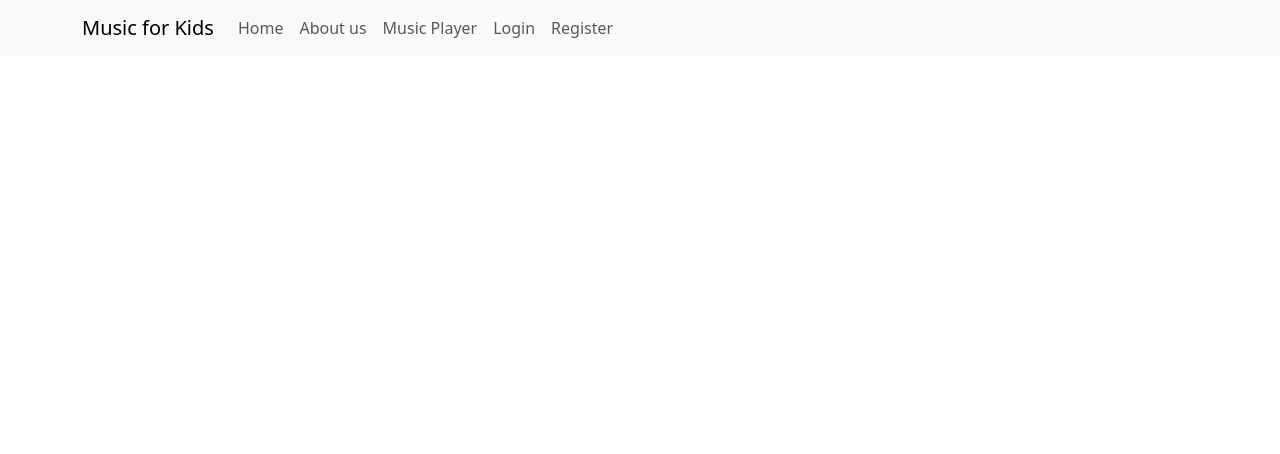
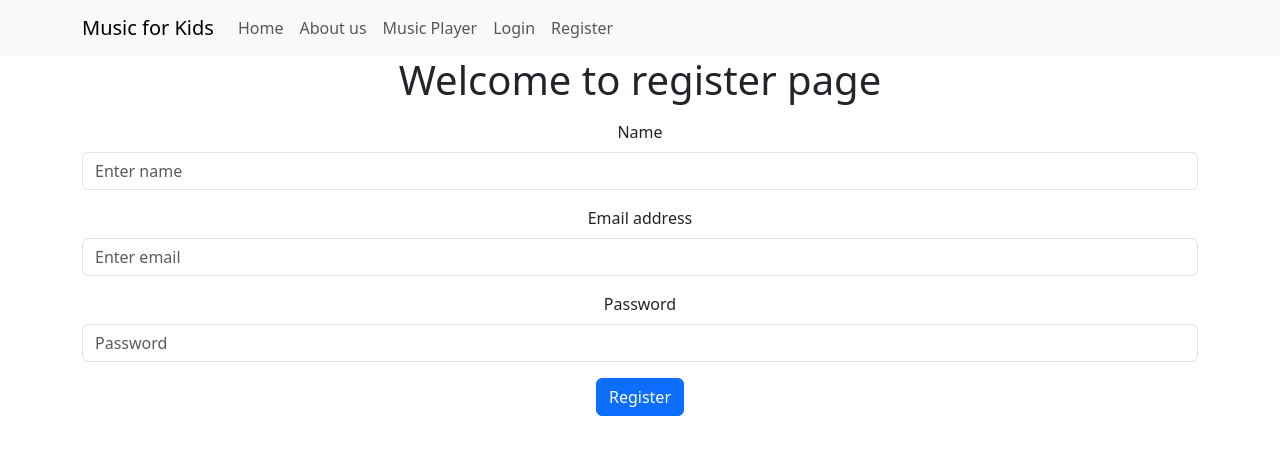
Before and after one commit to iva0902/iteh, a React (Create React App) app in the folder muzika-ui/: page /register in a window 1280 px wide. Shown: the top 454 px of the page. Built offline with nearby package versions, Linux system fonts and the light colour scheme.

Commit message:
registracija

```diff
--- a/muzika-ui/src/stranice/Register.jsx
+++ b/muzika-ui/src/stranice/Register.jsx
@@ -1,9 +1,56 @@
-import React from 'react';
+import React, {useState} from 'react';
+import useForm from "../hooks/useForm";
+import instance from "../request/instance";
+import {Button, Container, Form} from "react-bootstrap";
 
 const Register = () => {
+    const [message, setMessage] = useState('');
+
+    const {formData, handleChange} = useForm({
+        email: '',
+        password: '',
+        name: '',
+    });
+
+    const handleRegister = () => {
+        instance.post('/register', formData)
+            .then((response) => {
+                console.log(response);
+                setMessage('User registered successfully. Please login');
+            })
+            .catch((error) => {
+                console.log(error);
+                setMessage('Invalid credentials');
+            });
+
+    }
+
     return (
         <div>
+            <Container>
+                <h1>Welcome to register page</h1>
+                <p>{message}</p>
 
+                <Form>
+                    <Form.Group className="mb-3" controlId="formBasicName">
+                        <Form.Label>Name</Form.Label>
+                        <Form.Control onChange={handleChange} type="text" name="name"  placeholder="Enter name" />
+                    </Form.Group>
+                    <Form.Group className="mb-3" controlId="formBasicEmail">
+                        <Form.Label>Email address</Form.Label>
+                        <Form.Control onChange={handleChange} type="email" name="email"  placeholder="Enter email" />
+                    </Form.Group>
+
+                    <Form.Group className="mb-3" controlId="formBasicPassword">
+                        <Form.Label>Password</Form.Label>
+                        <Form.Control onChange={handleChange} name="password" type="password" placeholder="Password" />
+                    </Form.Group>
+                    <Button variant="primary" type="button" onClick={handleRegister}>
+                        Register
+                    </Button>
+                </Form>
+
+            </Container>
         </div>
     );
 };
```
